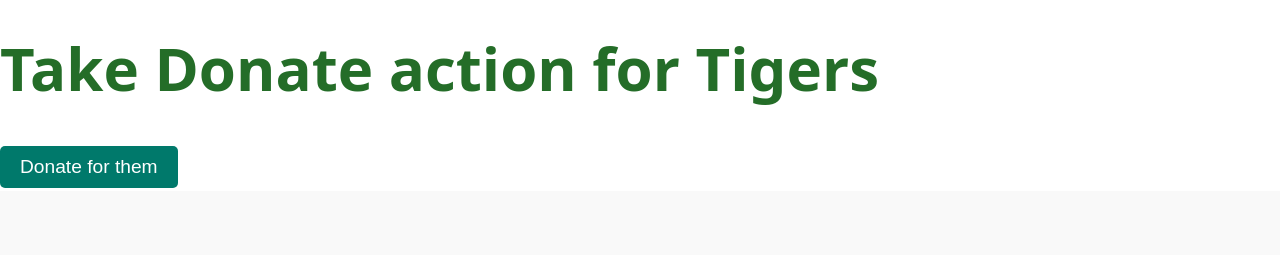
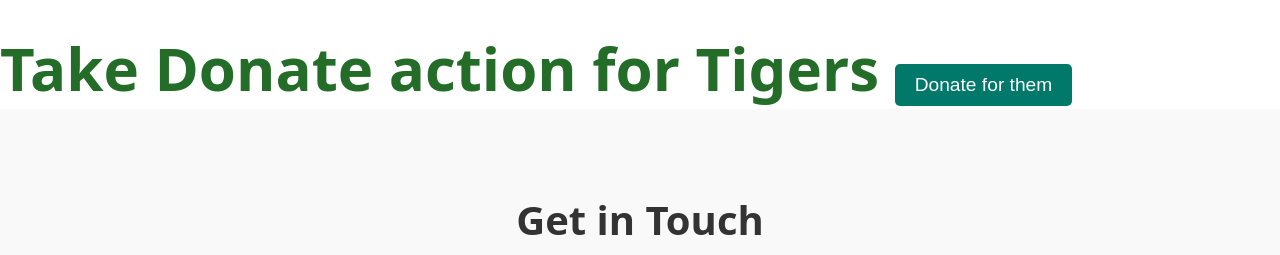
Before and after one commit to parthappandit/parthappandit.github.io, a plain HTML site: page index.html in a window 1280 px wide. Shown: the part 2752-3007 px from the top of the page. Drawn offline with Linux system fonts and the light colour scheme.

Commit message:
Update index.html

```diff
--- a/index.html
+++ b/index.html
@@ -198,12 +198,9 @@
 
 
             <div class="donate-content">
-
                     <h class="donate-head">Take Donate action for Tigers</h2>
-
-                <div class="donate-button">
                     <button class="action-button">Donate for them</button>
-                </div>
+            </div>
 
         </section>
 
```
